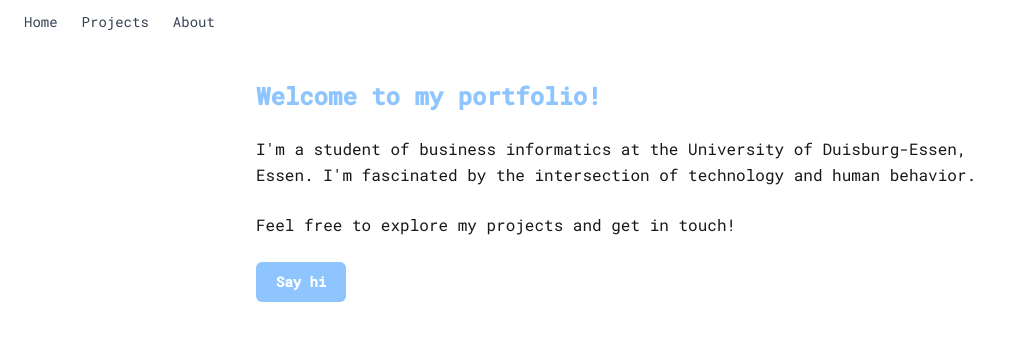
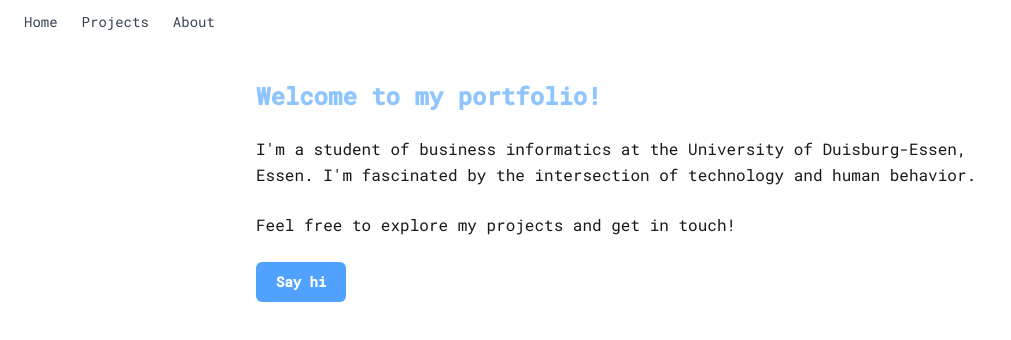
Before and after one commit to Angelinaleib/portfolio, a Next.js app: page / in a window 1280 px wide. Shown: the top 340 px of the page, without its empty margins (0-1011 px from the left). Built offline with nearby package versions, Linux system fonts and the light colour scheme.

Commit message:
colorblue

```diff
--- a/app/page.tsx
+++ b/app/page.tsx
@@ -9,7 +9,7 @@ export default function Home() {
         I'm fascinated by the intersection of technology and human behavior.</p>
       <p>Feel free to explore my projects and get in touch!</p>
       <a
-        className="inline-block rounded-md bg-blue-300 px-5 py-2.5 text-sm font-semibold text-white transition hover:bg-blue-500"
+        className="inline-block rounded-md bg-blue-400 px-5 py-2.5 text-sm font-semibold text-white transition hover:bg-blue-500"
         href="mailto:your@email.com"
       >
         Say hi
```
